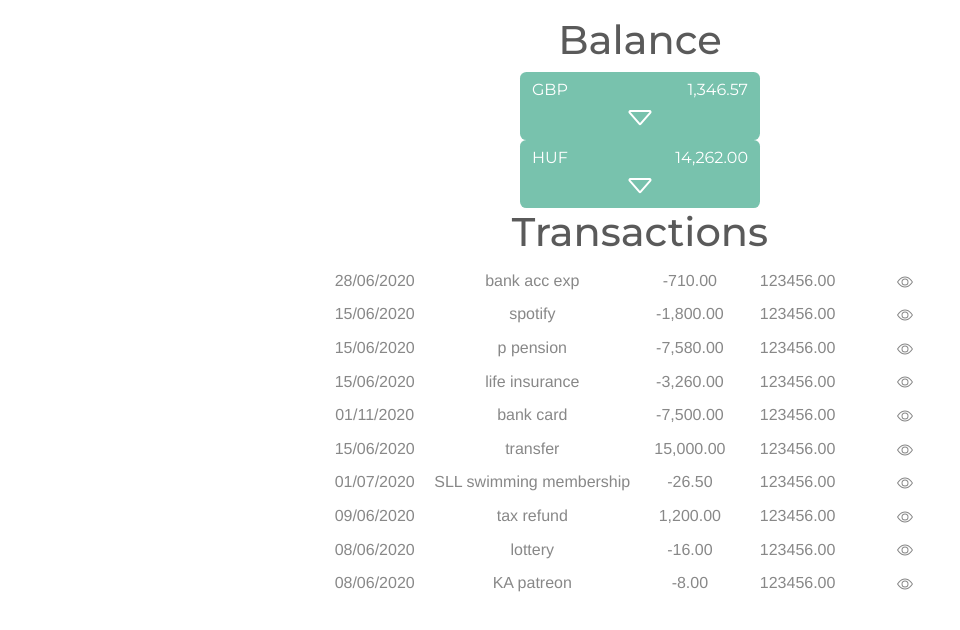
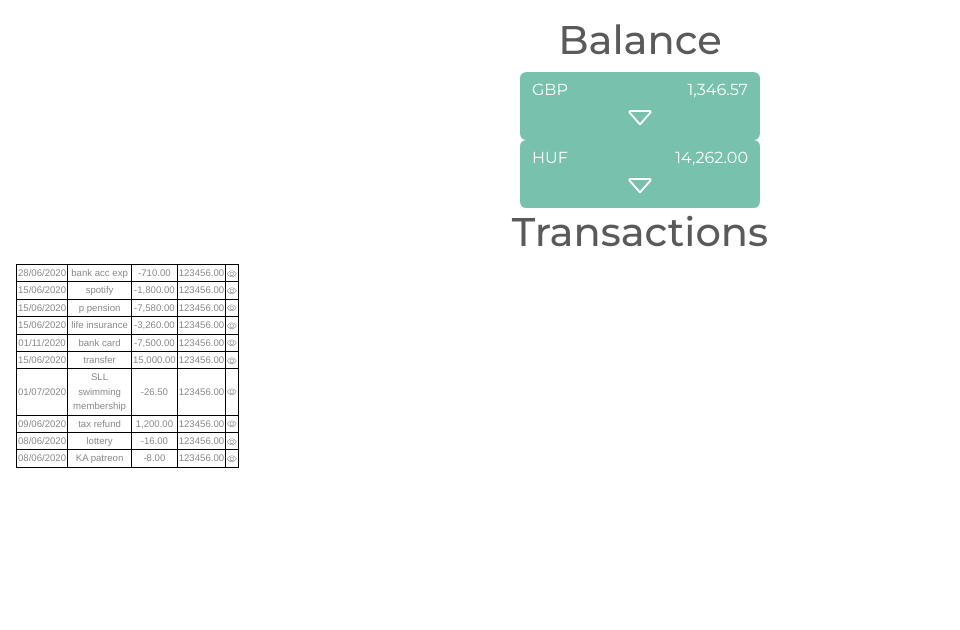
Before and after one commit to dgloriaweb/budgeter_frontend, a Vue app: page / in a window 1280 px wide. Shown: the top 630 px of the page, without its empty margins (0-960 px from the left). Built offline with nearby package versions, Linux system fonts and the light colour scheme.

Commit message:
resized, formatted transactions

```diff
--- a/src/components/Balance.vue
+++ b/src/components/Balance.vue
@@ -2,7 +2,7 @@
   <div>
     <!-- START Balance bit starts here -->
     <h1>Balance</h1>
-    <div v-for="currency in db_json" :key="currency.id" class="container">
+    <div v-for="currency in db_json" :key="currency.id" git add>
       <!-- result balance aggregate -->
       <b-button
         v-b-toggle="'collapse-1' + currency.id"
--- a/src/components/Main.vue
+++ b/src/components/Main.vue
@@ -1,7 +1,11 @@
 <template>
   <div>
-    <Balance />
-    <TransactionsList />
+    <div>
+      <Balance />
+    </div>
+    <div>
+      <TransactionsList />
+    </div>
   </div>
 </template>
 
@@ -17,5 +21,4 @@ export default {
 }
 </script>
 
-<style scoped>
-</style>
+<style scoped></style>
--- a/src/components/TransactionsList.vue
+++ b/src/components/TransactionsList.vue
@@ -3,43 +3,40 @@
     <!-- START Transaction bit starts here -->
 
     <h1>Transactions</h1>
+    <table class="my-table">
+        <tr v-for="transaction in db_json" :key="transaction.id">
+          <td>
+          {{ transaction.date }}
+        </td>
 
-    <div
-      class="grid-container"
-      v-for="transaction in db_json"
-      :key="transaction.id"
-    >
-      <div class="grid-item1">
-        {{ transaction.date }}
-      </div>
+        <td>
+          {{ transaction.description }}
+        </td>
+        <td>
+          {{ transaction.amount | toFloat }}
+        </td>
+        <td>
+          123456.00
+        </td>
 
-      <div class="grid-item2">
-        {{ transaction.description }}
-      </div>
-      <div class="grid-item3">
-        {{ transaction.amount | toFloat }}
-      </div>
-      <div class="grid-item4">
-        123456.00
-      </div>
-
-      <div class="grid-item5">
-
+        <td>
           <b-icon-eye
-        v-b-toggle="'collapse-1-side' + transaction.id "
+            v-b-toggle="'collapse-1-side' + transaction.id"
             class="eye"
           />
-      </div>
+
 
         <b-collapse
-        :id="'collapse-1-side' + transaction.id "
+          :id="'collapse-1-side' + transaction.id"
           style="grid-column:1/6;"
         >
           <Transaction :transaction="transaction" />
         </b-collapse>
-    </div>
+        </td>
+      <!-- END Transaction bit ends here -->
+    </tr>
 
-    <!-- END Transaction bit ends here -->
+  </table>
   </div>
 </template>
 
@@ -89,5 +86,12 @@ export default {
   grid-row-gap: 0.2rem;
   grid-template-columns: 1fr 2fr 1fr 1fr 1fr;
   max-width: 40rem;
+  font-size: 0.8rem;
+}
+
+.my-table td{
+  border: 1px solid black;
+  max-width:4rem;
+  font-size:0.6rem;
 }
 </style>
```
Lines whose indentation alone changed are shown as unchanged.
